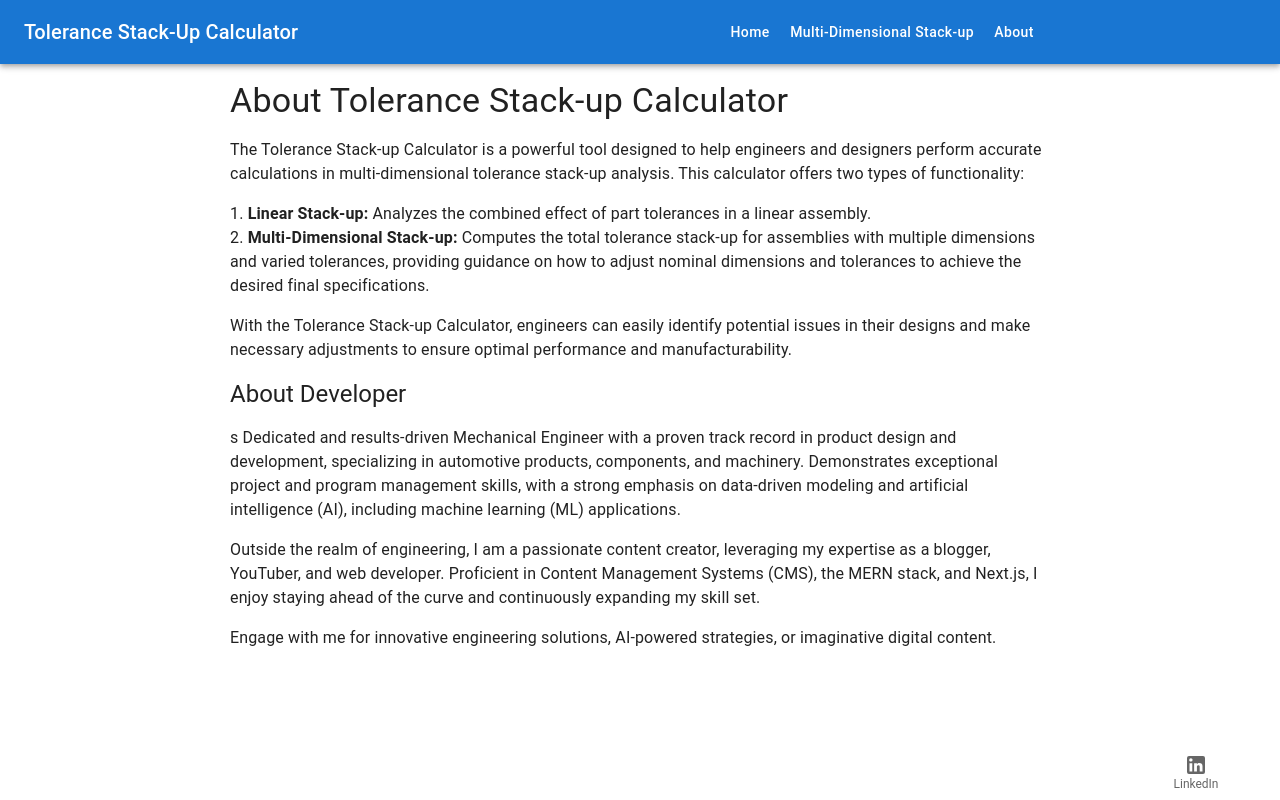
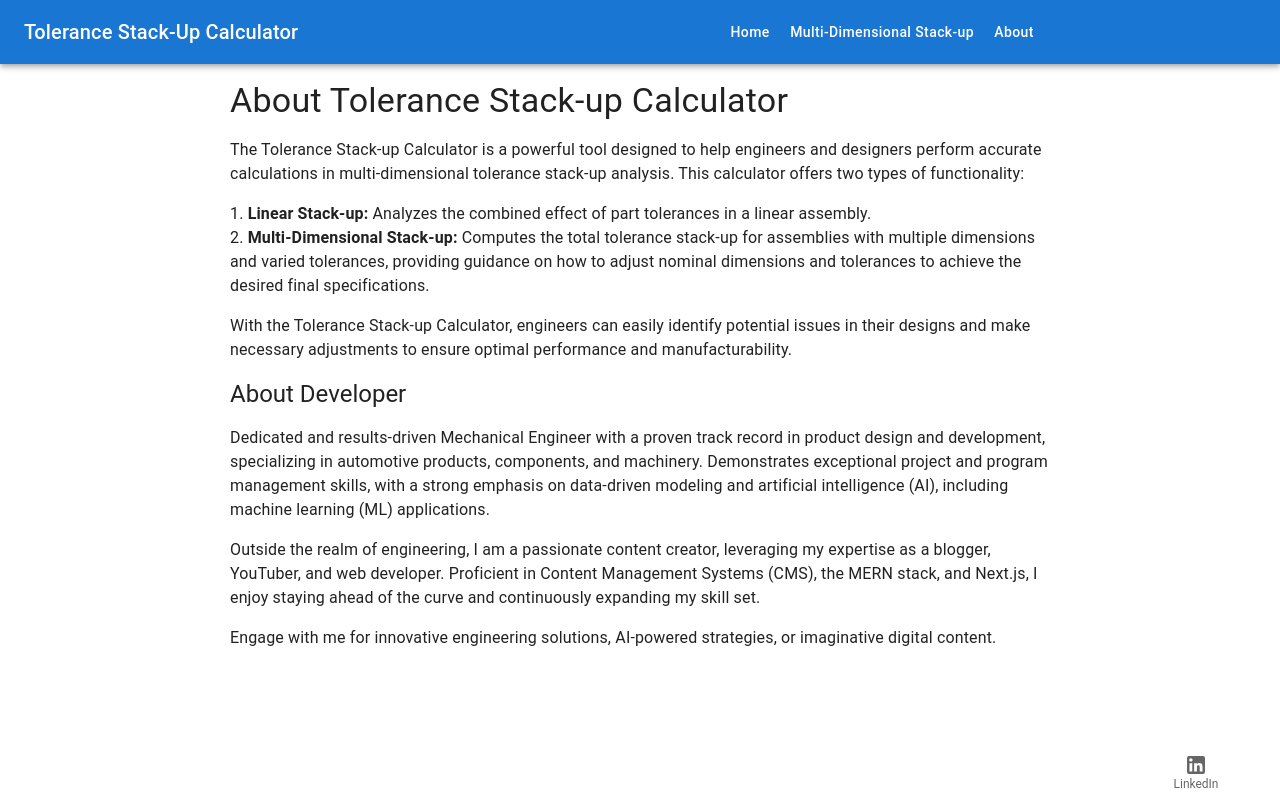
Before and after one commit to preetamnegi7/tolerance-stackup, a Next.js app: page /about in a window 1280 px wide. Built offline with nearby package versions, Linux system fonts and the light colour scheme; no server answers.

Commit message:
Fixed About

```diff
--- a/pages/about.js
+++ b/pages/about.js
@@ -26,7 +26,7 @@ const About = () => {
           About Developer
         </Typography>
 
-        <Typography variant="body1" paragraph>s
+        <Typography variant="body1" paragraph>
           Dedicated and results-driven Mechanical Engineer with a proven track record in product design and development, specializing in automotive products, components, and machinery. Demonstrates exceptional project and program management skills, with a strong emphasis on data-driven modeling and artificial intelligence (AI), including machine learning (ML) applications.
         </Typography>
         <Typography variant="body1" paragraph>
```
